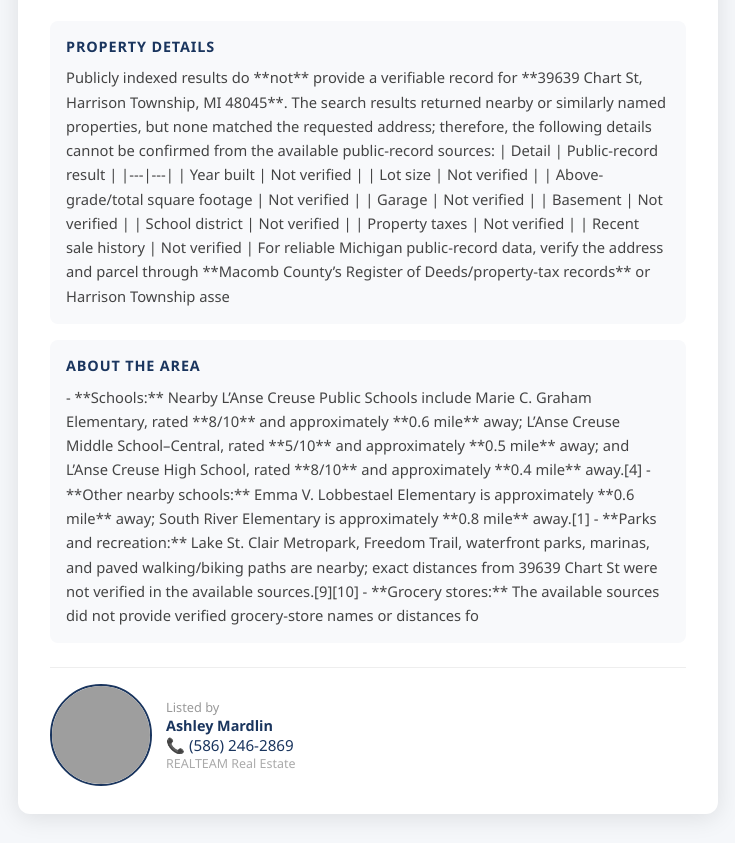
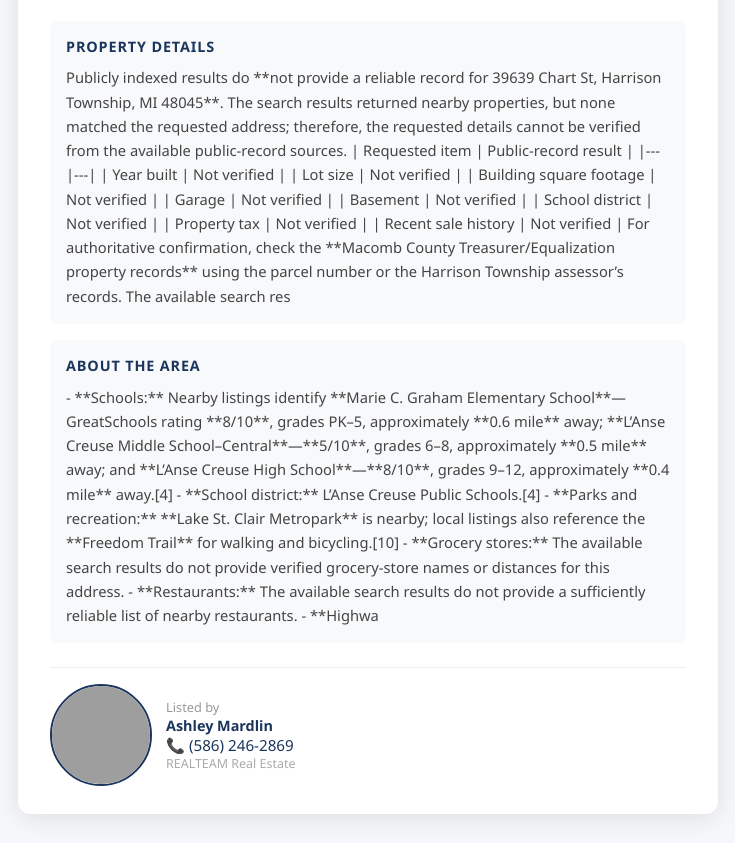
Before and after one commit to tommy-logan-ai/tommythemortgageguy, a plain HTML site: page coming-soon/harrison-township-mi-u-610439.html in a window 1280 px wide. Shown: the part 1115-1958 px from the top of the page, without its empty margins (272-1007 px from the left). Drawn offline with Linux system fonts and the light colour scheme; no server answers; grey boxes are pictures that could not be loaded.

Commit message:
Coming Soon (regen-hero): Harrison Township harrison-township-mi-u-610439

```diff
--- a/coming-soon/harrison-township-mi-u-610439.html
+++ b/coming-soon/harrison-township-mi-u-610439.html
@@ -66,24 +66,26 @@
     </p>
   </div>
 </div>
-    <div style="margin:1.5rem 0 0;padding:1rem;background:#f8f9fb;border-radius:8px;"><h3 style="font-size:0.9rem;font-weight:700;color:#1a355e;text-transform:uppercase;letter-spacing:0.06em;margin:0 0 0.6rem">Property Details</h3><p style="font-size:0.92rem;color:#444;line-height:1.65;margin:0">Publicly indexed results do **not** provide a verifiable record for **39639 Chart St, Harrison Township, MI 48045**. The search results returned nearby or similarly named properties, but none matched the requested address; therefore, the following details cannot be confirmed from the available public-record sources:
+    <div style="margin:1.5rem 0 0;padding:1rem;background:#f8f9fb;border-radius:8px;"><h3 style="font-size:0.9rem;font-weight:700;color:#1a355e;text-transform:uppercase;letter-spacing:0.06em;margin:0 0 0.6rem">Property Details</h3><p style="font-size:0.92rem;color:#444;line-height:1.65;margin:0">Publicly indexed results do **not provide a reliable record for 39639 Chart St, Harrison Township, MI 48045**. The search results returned nearby properties, but none matched the requested address; therefore, the requested details cannot be verified from the available public-record sources.
 
-| Detail | Public-record result |
+| Requested item | Public-record result |
 |---|---|
 | Year built | Not verified |
 | Lot size | Not verified |
-| Above-grade/total square footage | Not verified |
+| Building square footage | Not verified |
 | Garage | Not verified |
 | Basement | Not verified |
 | School district | Not verified |
-| Property taxes | Not verified |
+| Property tax | Not verified |
 | Recent sale history | Not verified |
 
-For reliable Michigan public-record data, verify the address and parcel through **Macomb County’s Register of Deeds/property-tax records** or Harrison Township asse</p></div>
-    <div style="margin:1rem 0 0;padding:1rem;background:#f8f9fb;border-radius:8px;"><h3 style="font-size:0.9rem;font-weight:700;color:#1a355e;text-transform:uppercase;letter-spacing:0.06em;margin:0 0 0.6rem">About the Area</h3><p style="font-size:0.92rem;color:#444;line-height:1.65;margin:0">- **Schools:** Nearby L’Anse Creuse Public Schools include Marie C. Graham Elementary, rated **8/10** and approximately **0.6 mile** away; L’Anse Creuse Middle School–Central, rated **5/10** and approximately **0.5 mile** away; and L’Anse Creuse High School, rated **8/10** and approximately **0.4 mile** away.[4]
-- **Other nearby schools:** Emma V. Lobbestael Elementary is approximately **0.6 mile** away; South River Elementary is approximately **0.8 mile** away.[1]
-- **Parks and recreation:** Lake St. Clair Metropark, Freedom Trail, waterfront parks, marinas, and paved walking/biking paths are nearby; exact distances from 39639 Chart St were not verified in the available sources.[9][10]
-- **Grocery stores:** The available sources did not provide verified grocery-store names or distances fo</p></div>
+For authoritative confirmation, check the **Macomb County Treasurer/Equalization property records** using the parcel number or the Harrison Township assessor’s records. The available search res</p></div>
+    <div style="margin:1rem 0 0;padding:1rem;background:#f8f9fb;border-radius:8px;"><h3 style="font-size:0.9rem;font-weight:700;color:#1a355e;text-transform:uppercase;letter-spacing:0.06em;margin:0 0 0.6rem">About the Area</h3><p style="font-size:0.92rem;color:#444;line-height:1.65;margin:0">- **Schools:** Nearby listings identify **Marie C. Graham Elementary School**—GreatSchools rating **8/10**, grades PK–5, approximately **0.6 mile** away; **L’Anse Creuse Middle School–Central**—**5/10**, grades 6–8, approximately **0.5 mile** away; and **L’Anse Creuse High School**—**8/10**, grades 9–12, approximately **0.4 mile** away.[4]
+- **School district:** L’Anse Creuse Public Schools.[4]
+- **Parks and recreation:** **Lake St. Clair Metropark** is nearby; local listings also reference the **Freedom Trail** for walking and bicycling.[10]
+- **Grocery stores:** The available search results do not provide verified grocery-store names or distances for this address.
+- **Restaurants:** The available search results do not provide a sufficiently reliable list of nearby restaurants.
+- **Highwa</p></div>
     <div class="agent" style="display:flex;align-items:center;gap:14px;margin-top:1.5rem;padding-top:1rem;border-top:1px solid #eee">
       <img src="https://tommythemortgageguy.com/assets/agents/ashley-mardlin-headshot.jpg" alt="Ashley Mardlin" style="width:98px;height:98px;border-radius:50%;object-fit:cover;border:2px solid #1a355e">
       <div style="text-align:left">
```
